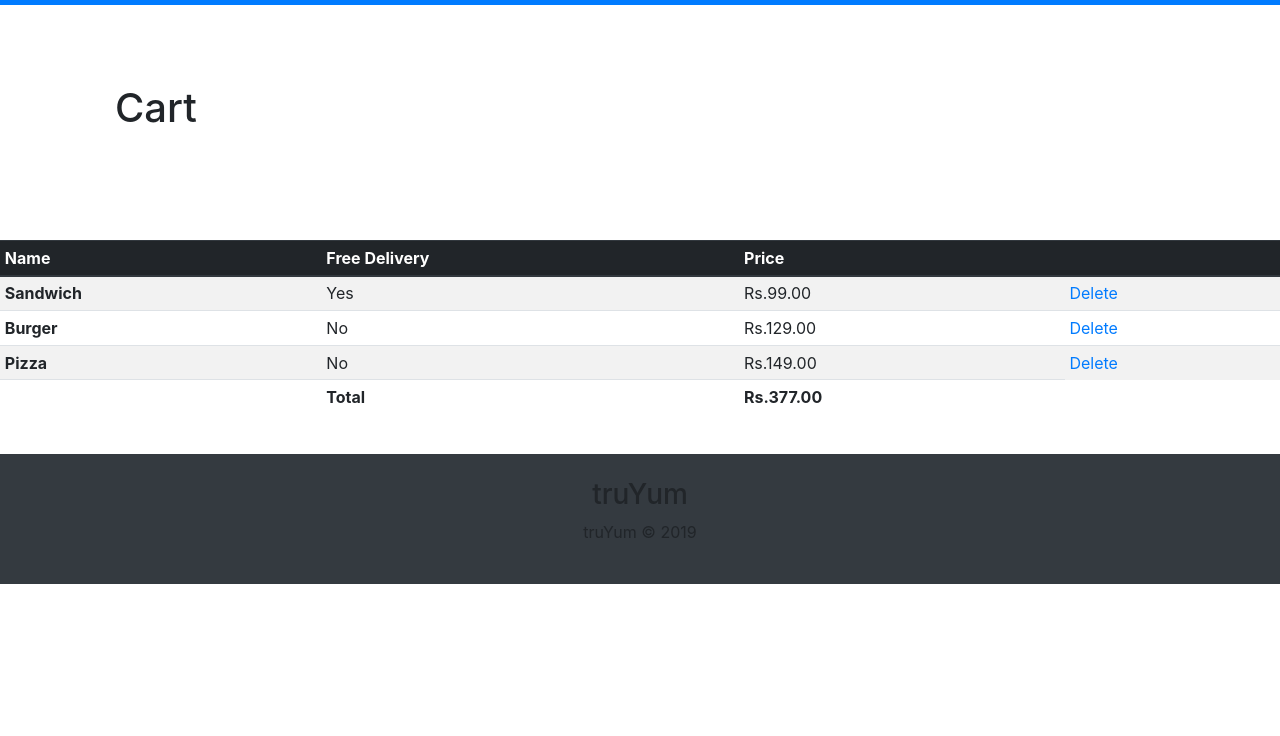
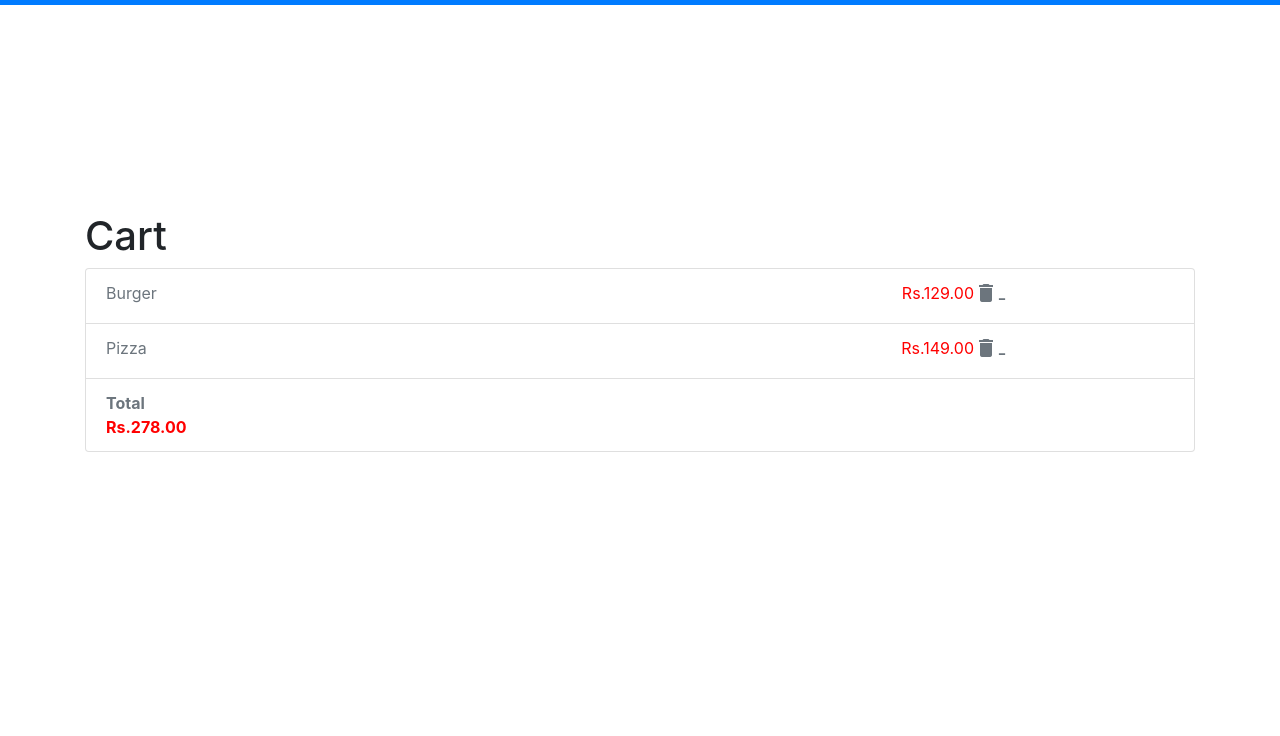
Before and after one commit to Rohithv07/bootstrap, a plain HTML site: page truyum-bootstrp/cart.html in a window 1280 px wide. Shown: the part 64-800 px from the top of the page. Drawn offline with nearby package versions, Linux system fonts and the light colour scheme.

Commit message:
Update cart.html

```diff
--- a/truyum-bootstrp/cart.html
+++ b/truyum-bootstrp/cart.html
@@ -8,6 +8,8 @@
   crossorigin="anonymous">
   <link rel="stylesheet" href="https://stackpath.bootstrapcdn.com/bootstrap/4.1.1/css/bootstrap.min.css" integrity="sha384-WskhaSGFgHYWDcbwN70/dfYBj47jz9qbsMId/iRN3ewGhXQFZCSftd1LZCfmhktB"
   crossorigin="anonymous">
+  <link href="https://fonts.googleapis.com/icon?family=Material+Icons" rel="stylesheet">
+
 
     <title>Hello, world!</title>
   </head>
@@ -36,55 +38,55 @@
   </nav>
 
    <div class="col-md-4 pt-5 ml-10">
-        <h1 class="d-flex align-items-center" style="padding: 100px">Cart</h1>
+        <h1 class="d-flex align-items-center" style="padding: 100px"></h1>
       </div>
+      <div class="card-body">
+        <div class="container">
+          <h1>Cart</h1>
+          <ul class="list-group">
+            <li class="list-group-item text-muted">Burger
+              <div class="rounded float-right" style="color:red">Rs.129.00
+              <a href="cart-notification.html" class="rounded float-right text-muted"><span class="material-icons">delete-forever</span></a></div>
+              </li>
+              <li class="list-group-item text-muted">Pizza
+                <div class="rounded float-right" style="color:red">Rs.149.00
+                <a href="cart-notification.html" class="rounded float-right text-muted"><span class="material-icons">delete-forever</span></a></div>
+                </li>
+                <li class="list-group-item text-muted" style="font-weight: bold;">Total
+                  <div class="rounded float-center" style="color:red">Rs.278.00
+                  </div>
+                  </li>
+          </ul>
+        </div>
+      </div>
+<!--
+   <ul class="list-group">
+     <li class="list-group-item d-flex justify-content-between text-left">Burger
+       <span class="badge badge-secondary">Rs.129.00</span>
+       <span class="material-icons"><a href="cart-notification.html">delete</a></span>
+     </li>
+    <li class="list-group-item d-flex justify-content-between">Pizza
+      <span class="badge badge-secondary">Rs.149.00</span>
+      <span class="material-icons"><a href="cart-notification.html">delete</a></span>
+    </li>
+    <li class="list-group-item d-flex justify-content-between">Total
+      <span class="badge badge-secondary">Rs.278.00</span>
+      <span class="material-icons"></span>
+    </li>
+   </ul>
+  -->
 
-    <table class="table table-striped table-sm">
-  <thead class="thead-dark">
-    <tr>
-      <th scope="col">Name</th>
-      <th scope="col">Free Delivery</th>
-      <th scope="col">Price</th>
-      <th scope="col"></th>
-    </tr>
-  </thead>
-  <tbody>
-    <tr>
-      <th scope="row">Sandwich</th>
-      <td>Yes</td>
-      <td>Rs.99.00</td>
-      <td><a href="cart-notification.html">Delete</a></td>
-    </tr>
-    <tr>
-      <th scope="row">Burger</th>
-      <td>No</td>
-      <td>Rs.129.00</td>
-      <td><a href="cart-notification.html">Delete</a></td>
-    </tr>
-    <tr>
-      <th scope="row">Pizza</th>
-      <td>No</td>
-      <td>Rs.149.00</td>
-      <td><a href="cart-notification.html">Delete</a></td>
-    </tr>
-    <tr>
-      <th scope="row"></th>
-      <td class="font-weight-bold">Total</td>
-      <td class="font-weight-bold">Rs.377.00</td>
-    </tr>
-  </tbody>
-</table>
 
 
 <!-- Footer-->
-<main class="container" style="height: 3vh;">
+<main class="container" style="height: 50vh;">
 </main>
   <footer class="bg-dark" id="main-footer">
     <div class="container">
       <div class="row">
         <div class="col text-center py-4">
           <h3>truYum</h3>
-          <p>truYum &copy; <span id="year">2019</span></p>
+          <p>truYum &copy; <span id="year">2021</span></p>
         </div>
       </div>
     </div>
@@ -100,5 +102,11 @@
     <script src="https://cdn.jsdelivr.net/npm/@popperjs/core@2.5.4/dist/umd/popper.min.js" integrity="sha384-q2kxQ16AaE6UbzuKqyBE9/u/KzioAlnx2maXQHiDX9d4/zp8Ok3f+M7DPm+Ib6IU" crossorigin="anonymous"></script>
     <script src="https://cdn.jsdelivr.net/npm/bootstrap@5.0.0-beta1/dist/js/bootstrap.min.js" integrity="sha384-pQQkAEnwaBkjpqZ8RU1fF1AKtTcHJwFl3pblpTlHXybJjHpMYo79HY3hIi4NKxyj" crossorigin="anonymous"></script>
     -->
+    <script src="http://code.jquery.com/jquery-3.3.1.min.js" integrity="sha256-FgpCb/KJQlLNfOu91ta32o/NMZxltwRo8QtmkMRdAu8="
+	crossorigin="anonymous"></script>
+	<script src="https://cdnjs.cloudflare.com/ajax/libs/popper.js/1.14.3/umd/popper.min.js" integrity="sha384-ZMP7rVo3mIykV+2+9J3UJ46jBk0WLaUAdn689aCwoqbBJiSnjAK/l8WvCWPIPm49"
+	crossorigin="anonymous"></script>
+	<script src="https://stackpath.bootstrapcdn.com/bootstrap/4.1.1/js/bootstrap.min.js" integrity="sha384-smHYKdLADwkXOn1EmN1qk/HfnUcbVRZyYmZ4qpPea6sjB/pTJ0euyQp0Mk8ck+5T"
+	crossorigin="anonymous"></script>
   </body>
 </html>
```
